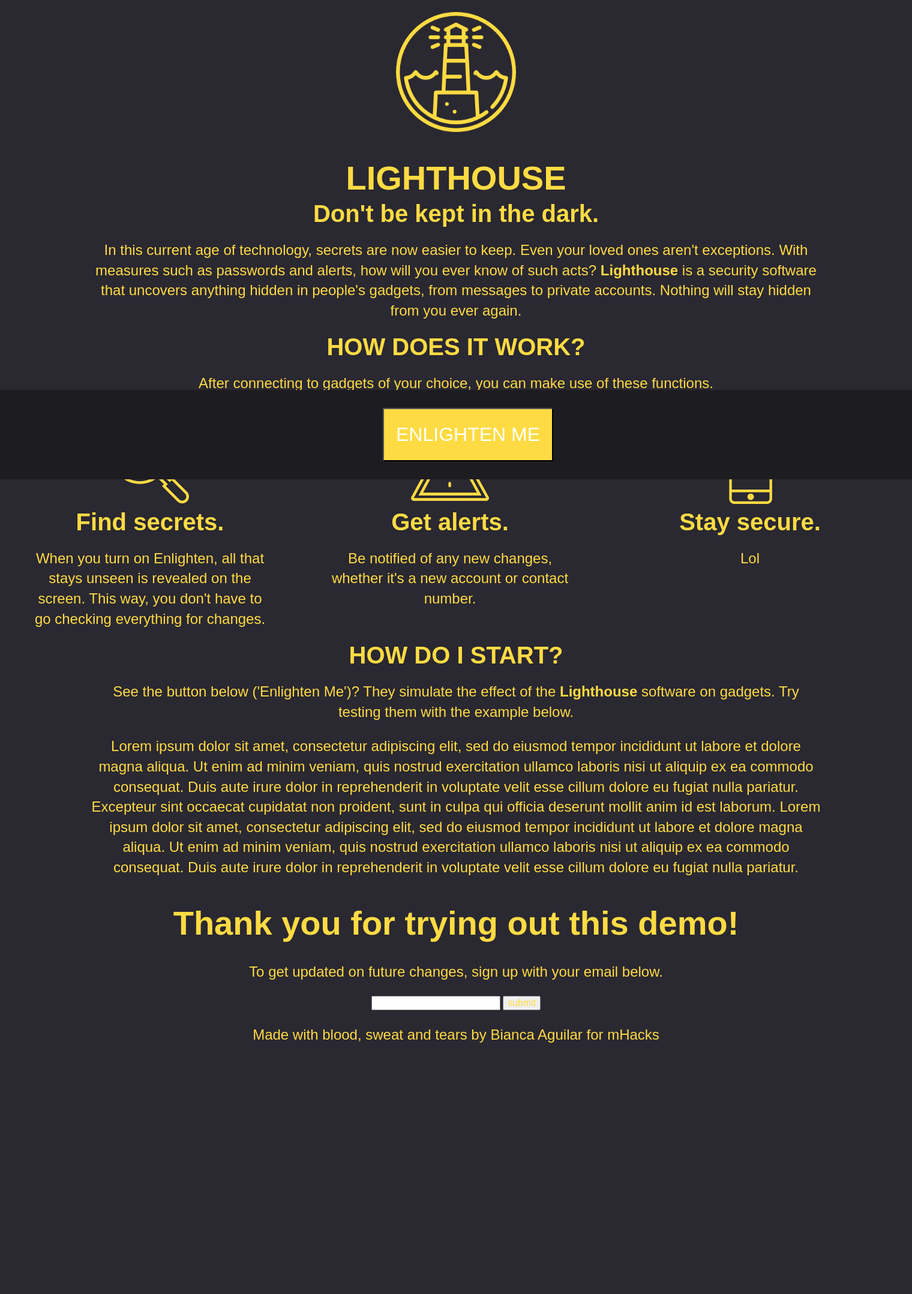
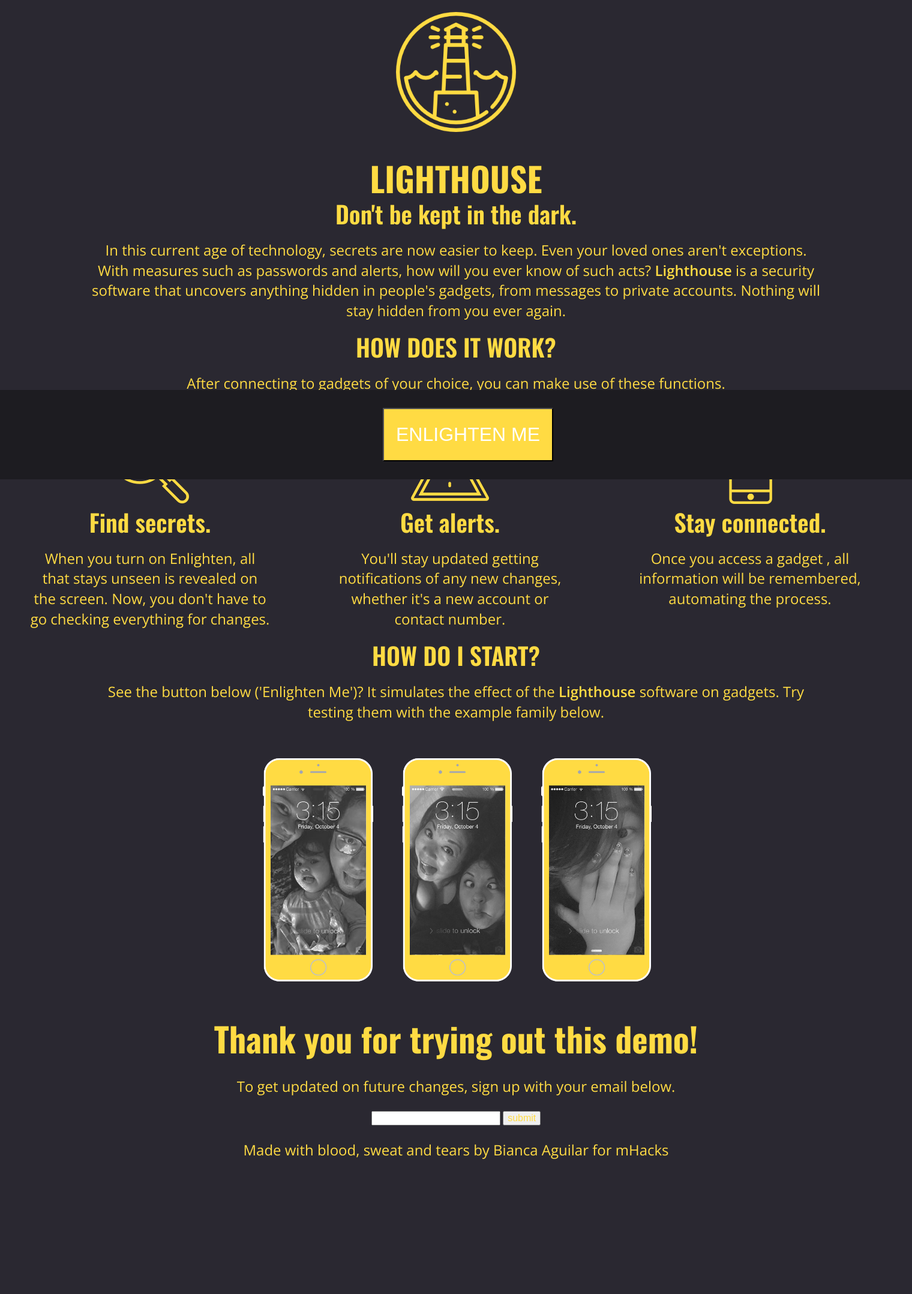
Before and after one commit to biancamika/lighthouse, a PHP site: page / in a window 1520 px wide. Shown: the whole page at 60% size. Before the commit the page ends 1738 px from the top, so only its background shows below. Run offline with PHP 8.4, Linux system fonts and the light colour scheme.

Commit message:
2 hours left :(

```diff
--- a/css/main.css
+++ b/css/main.css
@@ -100,23 +100,30 @@
 }
 
 body.style2 {
-  background-color:#ffffff;
+  background-color:#f3f3f3;
+}
+
+h1, h2 {
+font-family: 'Oswald', sans-serif;
 }
 
 h1 {
 font-size: 350%;
 margin-bottom: 0;
+font-weight:700;
 }
 
 h2 {
 line-height:1;
 margin: 0;
 font-size:250%;
+font-weight: 600;
 }
 
 p {
 font-size: 150%;
 width: 80%;
+font-family: 'Open Sans', sans-serif;
 }
 
 li button {
@@ -168,16 +175,12 @@
 }
 
 span {
-  font-weight:bold;
   font-style:italic;
  display:none;
 }
 
 span.style2 {
   display: inline;
- display:inline;
-  color:#ffffff;
-  background-color:#ffdb43;
 }
 
 .space {
@@ -187,8 +190,9 @@
   width: 100%;
 }
 
-
-
+.prev {
+  position:fixed;
+}
 
 
 /* ==========================================================================
--- a/index.html
+++ b/index.html
@@ -12,13 +12,24 @@
 
         <link rel="stylesheet" href="css/normalize.css">
         <link rel="stylesheet" href="css/main.css">
+        <link href="https://fonts.googleapis.com/css?family=Open+Sans:300,600,600i|Oswald:600,700" rel="stylesheet">
         <script src="js/vendor/modernizr-2.8.3.min.js"></script>
         <script type="text/javascript">
-        function toggle(){
-    $('body').toggleClass('style2');
-    $('ul').toggleClass('style2');
-      $('span').toggleClass('style2');
-     }
+       function toggle(){
+$('body').toggleClass('style2');
+$('ul').toggleClass('style2');
+ $('span').toggleClass('style2');
+  }
+
+  function change() {
+    var image = document.getElementById('dad');
+    if (image.src.match("bulbon")) {
+        image.src = "img/dad1.png";
+    } else {
+        image.src = "img/dad1light.png";
+    }
+}
+
       </script>
     </head>
     <body>
@@ -39,25 +50,27 @@
 <img height="130px" width="130px" src="img/search.png"/>
 <h2> Find secrets. </h2>
 <p> When you turn on Enlighten, all that stays unseen is revealed on the screen.
-  This way, <span> stalking is now easier, and </span>  you don't have to go checking everything for changes. </p>
+  Now, <span> stalking is easier, and </span>  you don't have to go checking everything for changes. </p>
 </div>
 <div class="uses">
 <img height="130px" width="130px" src="img/warning.png"/>
 <h2> Get alerts. </h2>
-<p> Be notified of any new changes, whether it's a new account or contact number. <span> Privacy no longer exists for your target. </span> </p>
+<p> You'll stay updated getting notifications of any new changes, whether it's a new account or contact number. <span> Privacy no longer exists for your target. </span> </p>
 </div>
 <div class="uses">
 <img height="130px" width="130px" src="img/smartphone.png"/>
-<h2> Stay secure. </h2>
-<p> Lol </p>
+<h2> Stay connected. </h2>
+<p> Once you access a gadget <span> without permission </span>, all <span> personal </span> information will be remembered, automating the process. </p>
 </div>
 </div>
 <div>
 <h2> HOW DO I START? </h2>
-<p> See the button below ('Enlighten Me')? They simulate the effect of the <b> Lighthouse </b> software on gadgets. Try testing them with the example below.</p>
+<p> See the button below ('Enlighten Me')? It simulates the <span>invasive</span> effect of the <b> Lighthouse </b> software on gadgets. Try testing them with the example family below.</p>
 </div>
         <div class="family">
-          <p>Lorem ipsum dolor sit amet, consectetur adipiscing elit, sed do eiusmod tempor incididunt ut labore et dolore magna aliqua. Ut enim ad minim veniam, quis nostrud exercitation ullamco laboris nisi ut aliquip ex ea commodo consequat. Duis aute irure dolor in reprehenderit in voluptate velit esse cillum dolore eu fugiat nulla pariatur. Excepteur sint occaecat cupidatat non proident, sunt in culpa qui officia deserunt mollit anim id est laborum. Lorem ipsum dolor sit amet, consectetur adipiscing elit, sed do eiusmod tempor incididunt ut labore et dolore magna aliqua. Ut enim ad minim veniam, quis nostrud exercitation ullamco laboris nisi ut aliquip ex ea commodo consequat. Duis aute irure dolor in reprehenderit in voluptate velit esse cillum dolore eu fugiat nulla pariatur. </p>
+          <a href="dad.html"><img id="dad" height="15%" width="15%" src="img/dad1.png"/></a>
+          <a href="mom.html"><img height="15%" width="15%" src="img/mom1.png"/></a>
+            <a href="kid.html"><img height="15%" width="15%" src="img/kid1.png"/></a>
         </div>
         <div class="email">
           <h1> Thank you for trying out this <span> immoral </span> demo! </h1>
@@ -73,7 +86,7 @@
       </div>
         <ul class="nav">
           <center>
-<li> <button onclick="toggle()"> ENLIGHTEN ME </button>
+<li> <button id="button" onclick="toggle();"> ENLIGHTEN ME </button>
 </li>
 </center>
         </ul>
```
Also changed, not shown: dad.html (+26 -3 lines), mom.html (+65 -0 lines), img/dad1.png (added), img/dad1light.png (added), img/dad2.png (added), img/kid1.png (added), img/kid1light.png (added), img/mom1.png (added), img/mom2.png (added), img/mom2light.png (added), img/previous.png (added).
